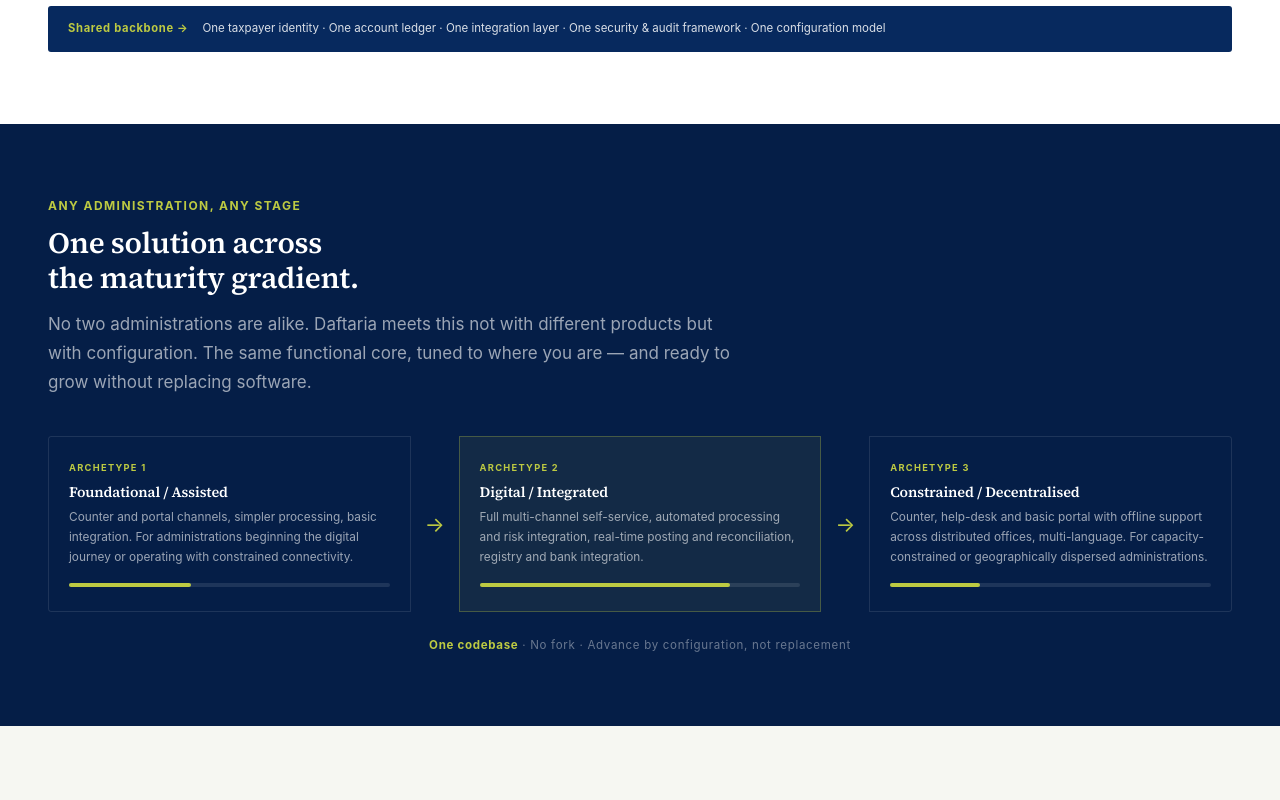
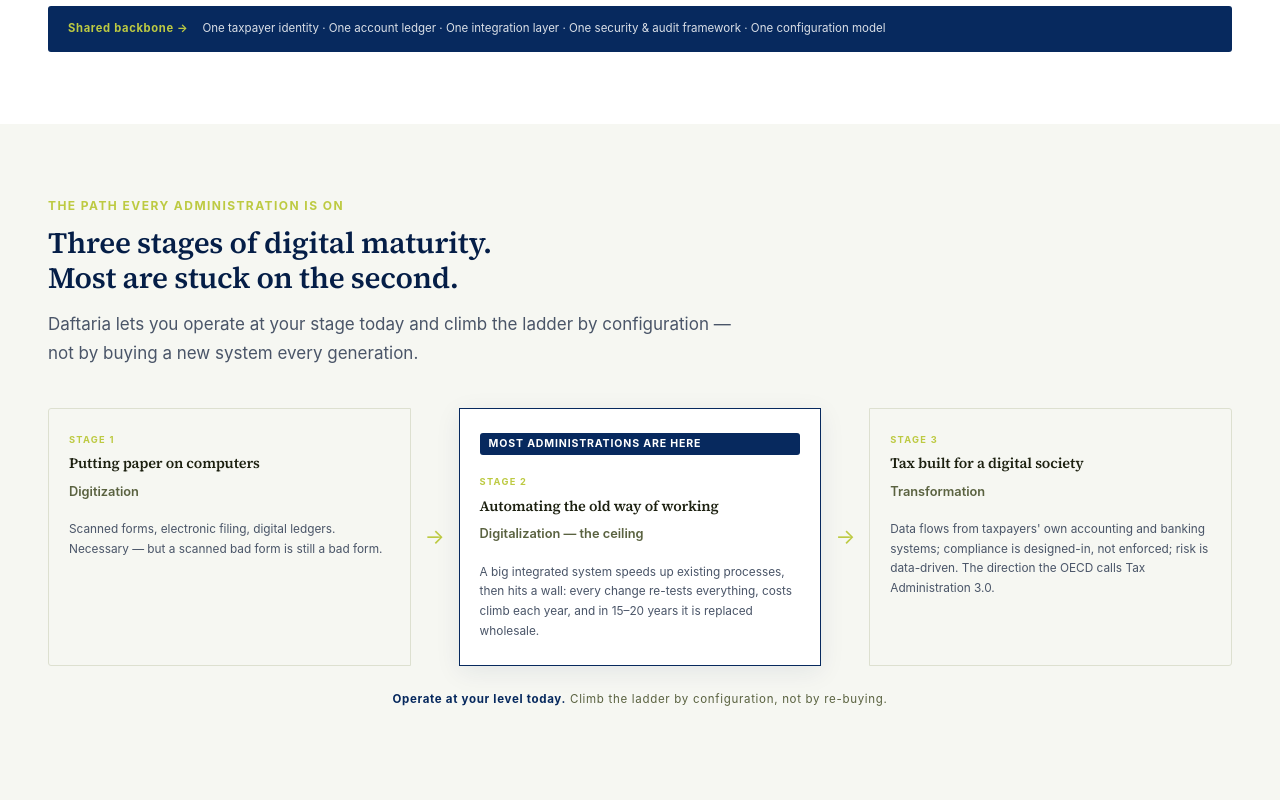
Before and after one commit to alaponin/daftaria-website, a React (Vite) app: page / in a window 1280 px wide. Shown: the part 2640-3440 px from the top of the page. Built offline with nearby package versions, Linux system fonts and the light colour scheme.

Commit message:
feat(maturity): replace archetypes with the digital-maturity ladder

```diff
--- a/src/components/Maturity.css
+++ b/src/components/Maturity.css
@@ -1,12 +1,12 @@
 .maturity {
-  background: var(--blue-dk);
+  background: var(--off);
   padding: 72px 48px;
 }
 
 .maturity__h2 {
   font-size: 1.85rem;
   font-weight: 800;
-  color: white;
+  color: var(--blue-dk);
   line-height: 1.2;
   margin-bottom: 0.875rem;
 }
@@ -20,7 +20,7 @@
 
 .maturity__card {
   flex: 1;
-  border: 1px solid rgba(255, 255, 255, 0.1);
+  border: 1px solid var(--border);
   padding: 24px 20px;
   display: flex;
   flex-direction: column;
@@ -30,9 +30,30 @@
 .maturity__card:first-child { border-radius: 3px 0 0 3px; }
 .maturity__card:last-child  { border-radius: 0 3px 3px 0; }
 
-.maturity__card--highlight {
-  background: rgba(189, 202, 66, 0.07);
-  border-color: rgba(189, 202, 66, 0.3);
+.maturity__card--here {
+  background: #fff;
+  border: 1.5px solid var(--blue);
+  box-shadow: 0 6px 24px rgba(7, 41, 94, 0.08);
+}
+
+.maturity__here {
+  display: inline-block;
+  font-size: 0.66rem;
+  font-weight: 700;
+  letter-spacing: 0.08em;
+  text-transform: uppercase;
+  color: #fff;
+  background: var(--blue);
+  padding: 3px 9px;
+  border-radius: 3px;
+  margin-bottom: 12px;
+}
+
+.maturity__card-kicker {
+  font-size: 0.8rem;
+  font-weight: 600;
+  color: var(--muted);
+  margin: 2px 0 10px;
 }
 
 .maturity__arrow {
@@ -56,37 +77,24 @@
 .maturity__card-title {
   font-size: 0.9rem;
   font-weight: 700;
-  color: white;
+  color: var(--text);
 }
 
 .maturity__card-body {
   font-size: 0.74rem;
-  color: var(--on-dark-secondary);
+  color: var(--text-secondary);
   line-height: 1.65;
   flex: 1;
-}
-
-.maturity__bar-track {
-  height: 4px;
-  background: rgba(255, 255, 255, 0.1);
-  border-radius: 2px;
-  margin-top: 8px;
-}
-
-.maturity__bar {
-  height: 4px;
-  background: var(--green);
-  border-radius: 2px;
 }
 
 .maturity__footnote {
   text-align: center;
   font-size: 0.72rem;
-  color: rgba(255, 255, 255, 0.4);
+  color: var(--muted);
   letter-spacing: 0.06em;
 }
 
-.maturity__footnote strong { color: var(--green); }
+.maturity__footnote strong { color: var(--blue); }
 
 @media (max-width: 768px) {
   .maturity { padding: 52px 20px; }
--- a/src/components/Maturity.jsx
+++ b/src/components/Maturity.jsx
@@ -1,61 +1,59 @@
 import { Fragment } from 'react'
 import './Maturity.css'
 
-const ARCHETYPES = [
+const STAGES = [
   {
-    step: 'Archetype 1',
-    title: 'Foundational / Assisted',
-    body: 'Counter and portal channels, simpler processing, basic integration. For administrations beginning the digital journey or operating with constrained connectivity.',
-    barWidth: '38%',
-    highlight: false,
+    step: 'Stage 1',
+    title: 'Putting paper on computers',
+    kicker: 'Digitization',
+    body: 'Scanned forms, electronic filing, digital ledgers. Necessary — but a scanned bad form is still a bad form.',
+    here: false,
   },
   {
-    step: 'Archetype 2',
-    title: 'Digital / Integrated',
-    body: 'Full multi-channel self-service, automated processing and risk integration, real-time posting and reconciliation, registry and bank integration.',
-    barWidth: '78%',
-    highlight: true,
+    step: 'Stage 2',
+    title: 'Automating the old way of working',
+    kicker: 'Digitalization — the ceiling',
+    body: 'A big integrated system speeds up existing processes, then hits a wall: every change re-tests everything, costs climb each year, and in 15–20 years it is replaced wholesale.',
+    here: true,
   },
   {
-    step: 'Archetype 3',
-    title: 'Constrained / Decentralised',
-    body: 'Counter, help-desk and basic portal with offline support across distributed offices, multi-language. For capacity-constrained or geographically dispersed administrations.',
-    barWidth: '28%',
-    highlight: false,
+    step: 'Stage 3',
+    title: 'Tax built for a digital society',
+    kicker: 'Transformation',
+    body: "Data flows from taxpayers' own accounting and banking systems; compliance is designed-in, not enforced; risk is data-driven. The direction the OECD calls Tax Administration 3.0.",
+    here: false,
   },
 ]
 
 export default function Maturity() {
   return (
     <section className="maturity" id="maturity">
-      <p className="eyebrow eyebrow--green">Any administration, any stage</p>
+      <p className="eyebrow eyebrow--green">The path every administration is on</p>
       <h2 className="maturity__h2">
-        One solution across<br />the maturity gradient.
+        Three stages of digital maturity.<br />Most are stuck on the second.
       </h2>
-      <p className="s-sub s-sub--light">
-        No two administrations are alike. Daftaria meets this not with different products but with
-        configuration. The same functional core, tuned to where you are — and ready to grow without
-        replacing software.
+      <p className="s-sub">
+        Daftaria lets you operate at your stage today and climb the ladder by configuration —
+        not by buying a new system every generation.
       </p>
       <div className="maturity__track">
-        {ARCHETYPES.map(({ step, title, body, barWidth, highlight }, i) => (
+        {STAGES.map(({ step, title, kicker, body, here }, i) => (
           <Fragment key={step}>
-            <div className={`maturity__card${highlight ? ' maturity__card--highlight' : ''}`}>
+            <div className={`maturity__card${here ? ' maturity__card--here' : ''}`}>
+              {here && <span className="maturity__here">Most administrations are here</span>}
               <p className="maturity__card-step">{step}</p>
               <h3 className="maturity__card-title">{title}</h3>
+              <p className="maturity__card-kicker">{kicker}</p>
               <p className="maturity__card-body">{body}</p>
-              <div className="maturity__bar-track">
-                <div className="maturity__bar" style={{ width: barWidth }} />
-              </div>
             </div>
-            {i < ARCHETYPES.length - 1 && (
+            {i < STAGES.length - 1 && (
               <div className="maturity__arrow" aria-hidden="true">→</div>
             )}
           </Fragment>
         ))}
       </div>
       <p className="maturity__footnote">
-        <strong>One codebase</strong> · No fork · Advance by configuration, not replacement
+        <strong>Operate at your level today.</strong> Climb the ladder by configuration, not by re-buying.
       </p>
     </section>
   )
```
